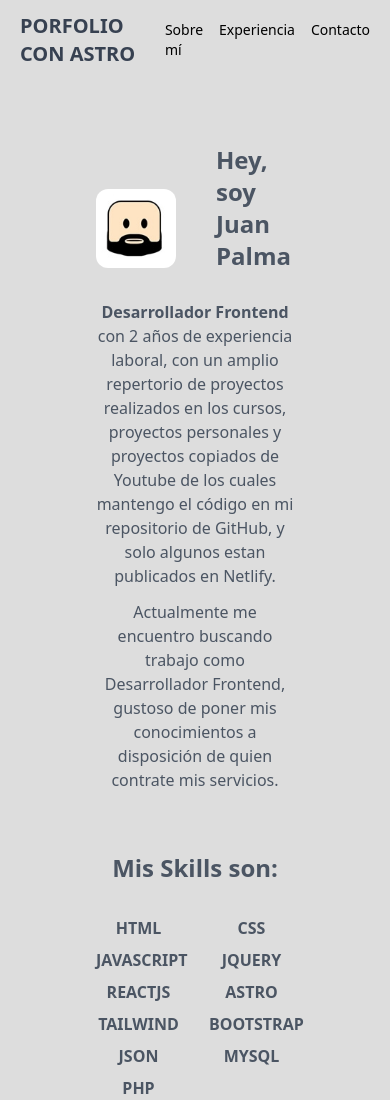
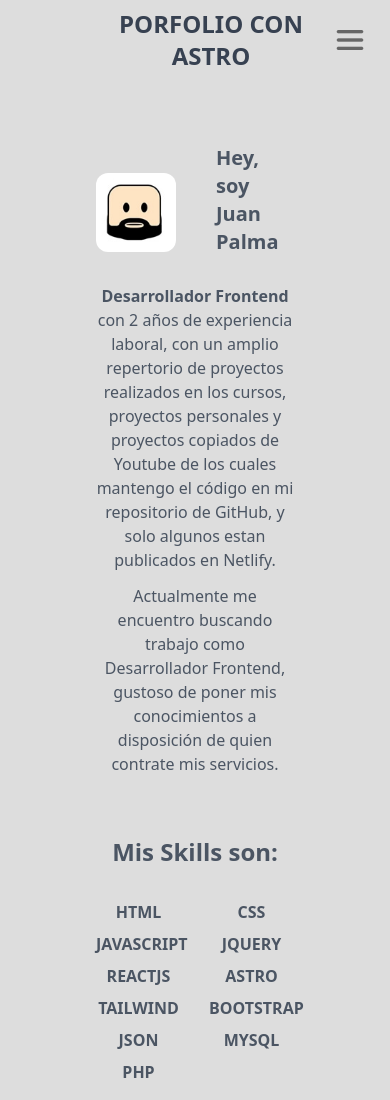
Before and after one commit to jpalma76/ejercicio-portfolio-con-astro, an Astro site: page / in a window 390 px wide. Shown: the top 1100 px of the page. Built offline with nearby package versions, Linux system fonts and the light colour scheme; Astro itself is replaced by a stand-in of ours.

Commit message:
Agrega toggleFunction

```diff
--- a/src/components/About.astro
+++ b/src/components/About.astro
@@ -9,7 +9,7 @@ import Section from "./Section.astro";
       src="/images/avatar.jpg"
       alt="avatar personal"
     />
-    <span class="text-2xl font-bold mb-2 text-gray-600">Hey, soy Juan Palma</span>
+    <span class="text-xl font-bold mb-2 text-gray-600">Hey, soy Juan Palma</span>
   </div>
   <article class="text-md flex flex-col text-center my-5 gap-y-3 text-gray-600">
     <p>
--- a/src/components/Header.astro
+++ b/src/components/Header.astro
@@ -1,18 +1,40 @@
+---
+
+---
+
 <header class="flex justify-between px-5 md:px-10 h-20 items-center gap-x-2 lg:gap-x-4">
-  <h1 class="text-xl md:text-2xl transition-all font-bold uppercase text-gray-700">
+  <h1 class="text-2xl transition-all ml-20 font-bold uppercase text-gray-700 text-center">
     Porfolio con astro
   </h1>
-  <ul class="flex gap-x-4 text-sm md:text-base transition-all">
+
+  <ul class="hidden md:flex gap-x-4 text-sm md:text-base transition-all-2">
     <li class="hover:scale-110">
-      <a href="#">Sobre mí</a>
+      <a href="#top">Sobre mí</a>
     </li>
 
     <li class="hover:scale-110">
-      <a href="#">Experiencia</a>
+      <a href="#experience">Experiencia</a>
     </li>
 
     <li class="hover:scale-110">
-      <a href="#">Contacto</a>
+      <a href="#projects">Proyectos</a>
+    </li>
+
+    <li class="hover:scale-110">
+      <a href="#contact">Contacto</a>
     </li>
   </ul>
+
+  <img
+    id="menu"
+    class="w-10 hover:cursor-pointer md:hidden"
+    src="./images/hamburguer.png"
+    alt="icono de menú"
+    onclick="toggleMenu()"
+  >
+
 </header>
+
+<script>
+
+</script>
```
Also changed, not shown: public/images/hamburguer.png (added).
